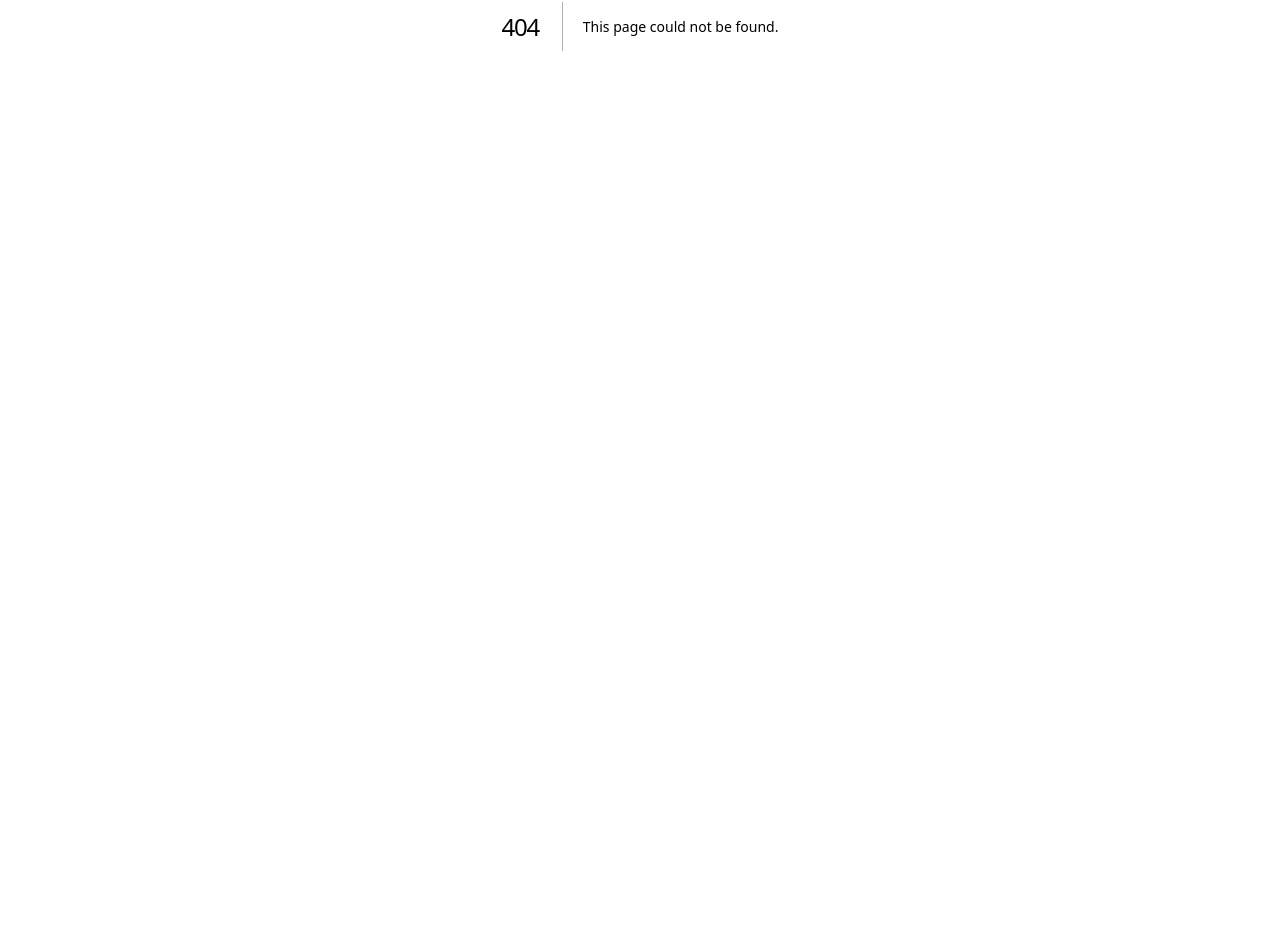
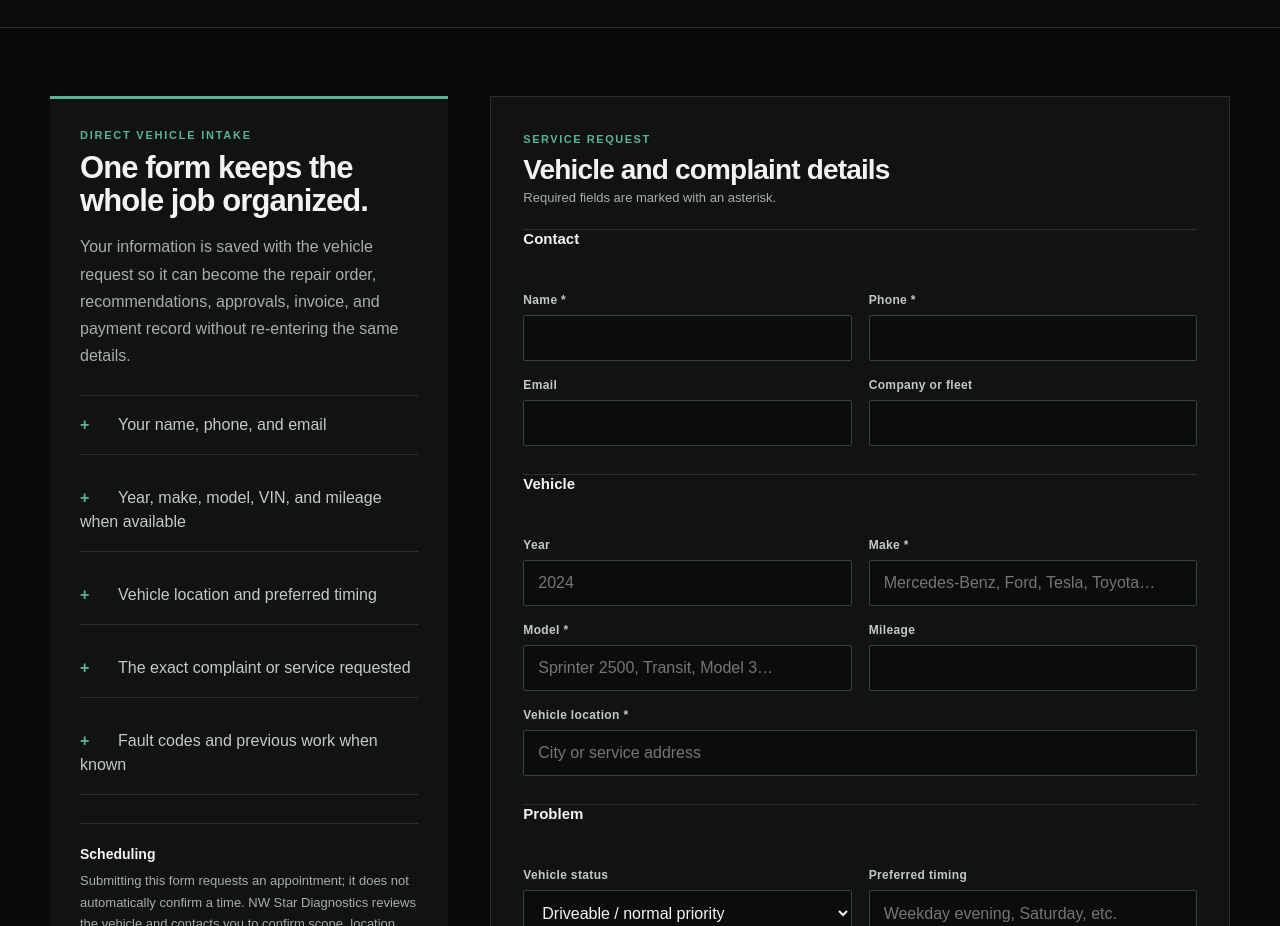
Before and after one commit to VitaliiOm23/NWStar, a Next.js app: page /book in a window 1280 px wide. Before the commit this address had no page. Shown: the part 374-1300 px from the top of the page. Before the commit the page ends 800 px from the top, so only its background shows below. Built offline with nearby package versions, Linux system fonts and the light colour scheme.

Commit message:
Add direct customer vehicle intake page

```diff
--- /dev/null
+++ b/app/book/page.tsx
@@ -0,0 +1,46 @@
+import { PublicShell } from "../../components/PublicShell";
+import { ServiceRequestForm } from "../../components/ServiceRequestForm";
+
+type BookPageProps = {
+  searchParams: Promise<{ concern?: string }>;
+};
+
+export const metadata = {
+  title: "Schedule Service | NW Star Diagnostics",
+  description: "Send your contact and vehicle information directly to NW Star Diagnostics for service review and scheduling.",
+};
+
+export default async function BookPage({ searchParams }: BookPageProps) {
+  const { concern } = await searchParams;
+  const initialComplaint = typeof concern === "string" ? concern.slice(0, 300) : "";
+
+  return (
+    <PublicShell
+      eyebrow="Schedule service"
+      title="Send your vehicle information."
+      intro="This direct intake form goes straight to NW Star Diagnostics. Add your contact information, vehicle details, what the vehicle needs, and your preferred timing."
+    >
+      <section className="section request-section">
+        <div className="shell intake">
+          <aside className="request-guide">
+            <div className="eyebrow">Direct vehicle intake</div>
+            <h2>One form keeps the whole job organized.</h2>
+            <p>Your information is saved with the vehicle request so it can become the repair order, recommendations, approvals, invoice, and payment record without re-entering the same details.</p>
+            <ul className="check-list compact">
+              <li>Your name, phone, and email</li>
+              <li>Year, make, model, VIN, and mileage when available</li>
+              <li>Vehicle location and preferred timing</li>
+              <li>The exact complaint or service requested</li>
+              <li>Fault codes and previous work when known</li>
+            </ul>
+            <div className="request-next">
+              <strong>Scheduling</strong>
+              <p>Submitting this form requests an appointment; it does not automatically confirm a time. NW Star Diagnostics reviews the vehicle and contacts you to confirm scope, location, and scheduling.</p>
+            </div>
+          </aside>
+          <ServiceRequestForm initialComplaint={initialComplaint} submitLabel="Request Appointment" successTitle="Your vehicle information was submitted." successMessage="We will review the vehicle details and contact you to confirm scope, location, and scheduling." />
+        </div>
+      </section>
+    </PublicShell>
+  );
+}
```
